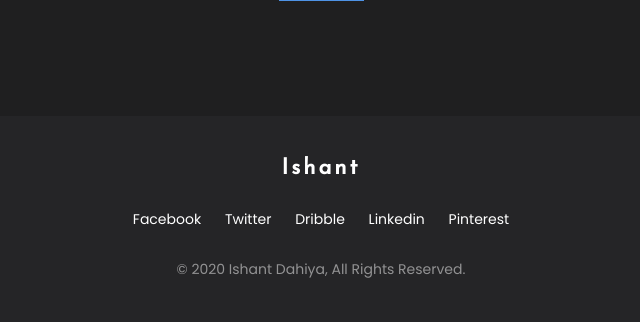
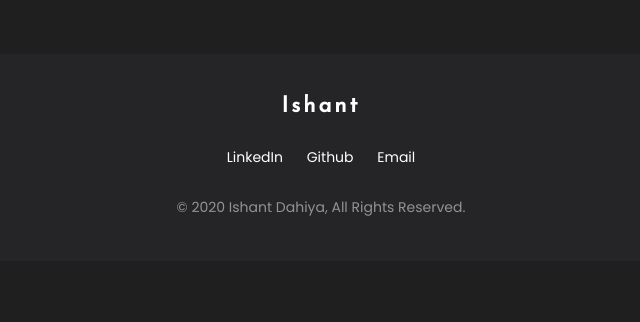
Before and after one commit to ishantd/portfolio, a Django app: page / in a window 1280 px wide. Shown: the part 4585-4907 px from the top of the page, without its empty margins (319-959 px from the left). After the commit the page ends 4801 px from the top, so only its background shows below. Run offline with Django 3.2, Linux system fonts and the light colour scheme; data comes from the database, SQL or seed files in the repository; some libraries are stand-ins or nearby versions.

Commit message:
ga, footer, random

```diff
--- a/home/templates/home/base.html
+++ b/home/templates/home/base.html
@@ -2,6 +2,7 @@
 <!DOCTYPE html>
 <html lang="en">
 <head>
+	{% include 'home/includes/_ga.html' %}
 	<meta charset="UTF-8">
 	<meta name="viewport" content="width=device-width, initial-scale=1">
 	<link rel="shortcut icon" href="{% static 'home/favicon.ico' %}"/>
--- a/home/templates/home/includes/_footer.html
+++ b/home/templates/home/includes/_footer.html
@@ -9,11 +9,9 @@
                 <a href="#home" class="footer-logo"><h2>Ishant</h2></a>
 
                 <ul class="social-links">
-                    <li><a href="#" class="wow fadeInUp">Facebook</a></li>
-                    <li><a href="#" class="wow fadeInUp" data-wow-delay=".1s">Twitter</a></li>
-                    <li><a href="#" class="wow fadeInUp" data-wow-delay=".2s">Dribble</a></li>
-                    <li><a href="#" class="wow fadeInUp" data-wow-delay=".3s">Linkedin</a></li>
-                    <li><a href="#" class="wow fadeInUp" data-wow-delay=".4s">Pinterest</a></li>
+                    <li><a href="https://www.linkedin.com/in/ishantd/" class="wow fadeInUp" data-wow-delay=".1s">LinkedIn</a></li>
+                    <li><a href="https://github.com/ishantd" class="wow fadeInUp" data-wow-delay=".2s">Github</a></li>
+                    <li><a href="mailto: ishantdahiya@gmail.com" class="wow fadeInUp" data-wow-delay=".2s">Email</a></li>
                 </ul>
 
                 <p class="copyright wow fadeInUp">
--- /dev/null
+++ b/home/templates/home/includes/_ga.html
@@ -0,0 +1,9 @@
+<!-- Global site tag (gtag.js) - Google Analytics -->
+<script async src="https://www.googletagmanager.com/gtag/js?id=G-ETE5H5QKV8"></script>
+<script>
+  window.dataLayer = window.dataLayer || [];
+  function gtag(){dataLayer.push(arguments);}
+  gtag('js', new Date());
+
+  gtag('config', 'G-ETE5H5QKV8');
+</script>
--- a/home/views.py
+++ b/home/views.py
@@ -7,7 +7,7 @@
 def index(request):
     context = {
         'pcs': ProjectCategory.objects.all(),
-        'projects': Project.objects.filter(active=True),
+        'projects': Project.objects.filter(active=True).order_by('?'),
         'services': Service.objects.all(),
         'tts': Testimony.objects.all(),
     }
```
